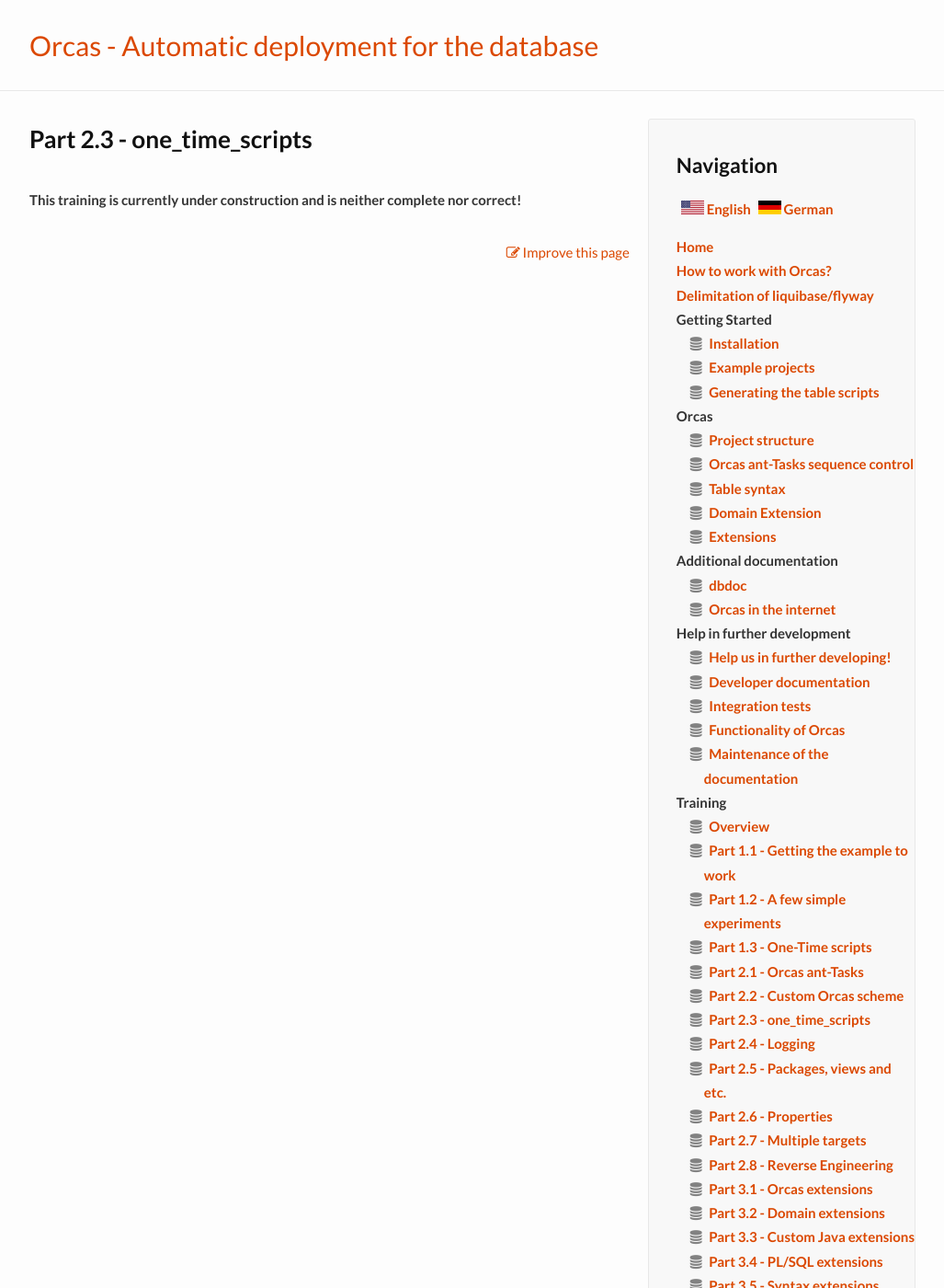
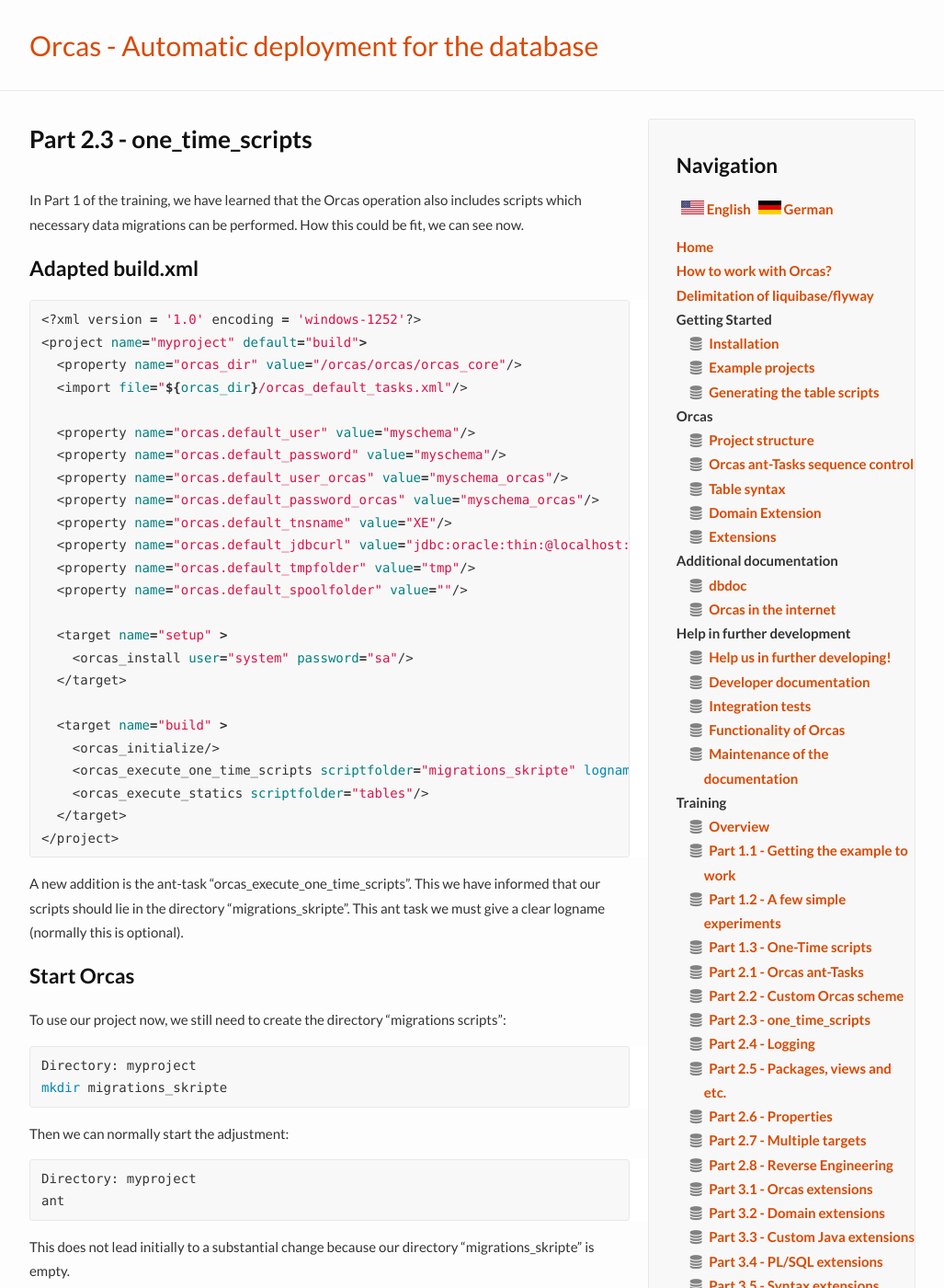
Before and after one commit to opitzconsulting/orcas, a Jekyll site: the page built from _docs/en/training_part2_3.md, in a window 1280 px wide and 1400 px high. Shown: the whole window at 92% size, without its empty margins (126-1153 px from the left). Built offline with Jekyll 4.4.1, drawn with Linux system fonts in a browser that asks for light colours; nearby versions of some CDN libraries; some of the changed text lies outside the part shown.

Commit message:
Training part 2.3

```diff
--- a/_docs/en/training_part2_3.md
+++ b/_docs/en/training_part2_3.md
@@ -6,4 +6,70 @@
 - en
 ---
 
-**This training is currently under construction and is neither complete nor correct!**
+In Part 1 of the training, we have learned that the Orcas operation also includes scripts which necessary data migrations can be performed. How this could be fit, we can see now.
+
+## Adapted build.xml
+
+{% highlight bash %}
+<?xml version = '1.0' encoding = 'windows-1252'?>
+<project name="myproject" default="build">
+  <property name="orcas_dir" value="/orcas/orcas/orcas_core"/>
+  <import file="${orcas_dir}/orcas_default_tasks.xml"/>
+
+  <property name="orcas.default_user" value="myschema"/>
+  <property name="orcas.default_password" value="myschema"/>
+  <property name="orcas.default_user_orcas" value="myschema_orcas"/>
+  <property name="orcas.default_password_orcas" value="myschema_orcas"/>
+  <property name="orcas.default_tnsname" value="XE"/>
+  <property name="orcas.default_jdbcurl" value="jdbc:oracle:thin:@localhost:1521:XE"/>
+  <property name="orcas.default_tmpfolder" value="tmp"/>
+  <property name="orcas.default_spoolfolder" value=""/>
+
+  <target name="setup" >
+    <orcas_install user="system" password="sa"/>
+  </target>
+
+  <target name="build" >
+    <orcas_initialize/>
+    <orcas_execute_one_time_scripts scriptfolder="migrations_skripte" logname="migrations_skripte"/>
+    <orcas_execute_statics scriptfolder="tables"/>
+  </target>
+</project>
+{% endhighlight %}
+
+A new addition is the ant-task "orcas_execute_one_time_scripts". This we have informed that our scripts should lie in the directory "migrations_skripte". This ant task we must give a clear logname (normally this is optional).
+
+## Start Orcas
+
+To use our project now, we still need to create the directory "migrations scripts":
+
+{% highlight bash %}
+Directory: myproject
+mkdir migrations_skripte
+{% endhighlight %}
+
+Then we can normally start the adjustment:
+
+{% highlight bash %}
+Directory: myproject
+ant
+{% endhighlight %}
+
+This does not lead initially to a substantial change because our directory "migrations_skripte" is empty.
+
+To verify that this works we create now in the "migrations_skripte" the file "test1.sql" with the following content:
+{% highlight bash %}
+select 'hello world' from dual
+/
+
+{% endhighlight %}
+
+A new ant call should show somewhere in the log output "hello world". But this only the first time, each additional call should no longer include this issue.
+
+Orcas logs the execution of one_time_scripts. This can be viewed as required:
+
+{% highlight bash %}
+Rin the SQL script with DBA-User:
+select *
+  from myschema_orcas.orcas_updates;
+{% endhighlight %}
```
